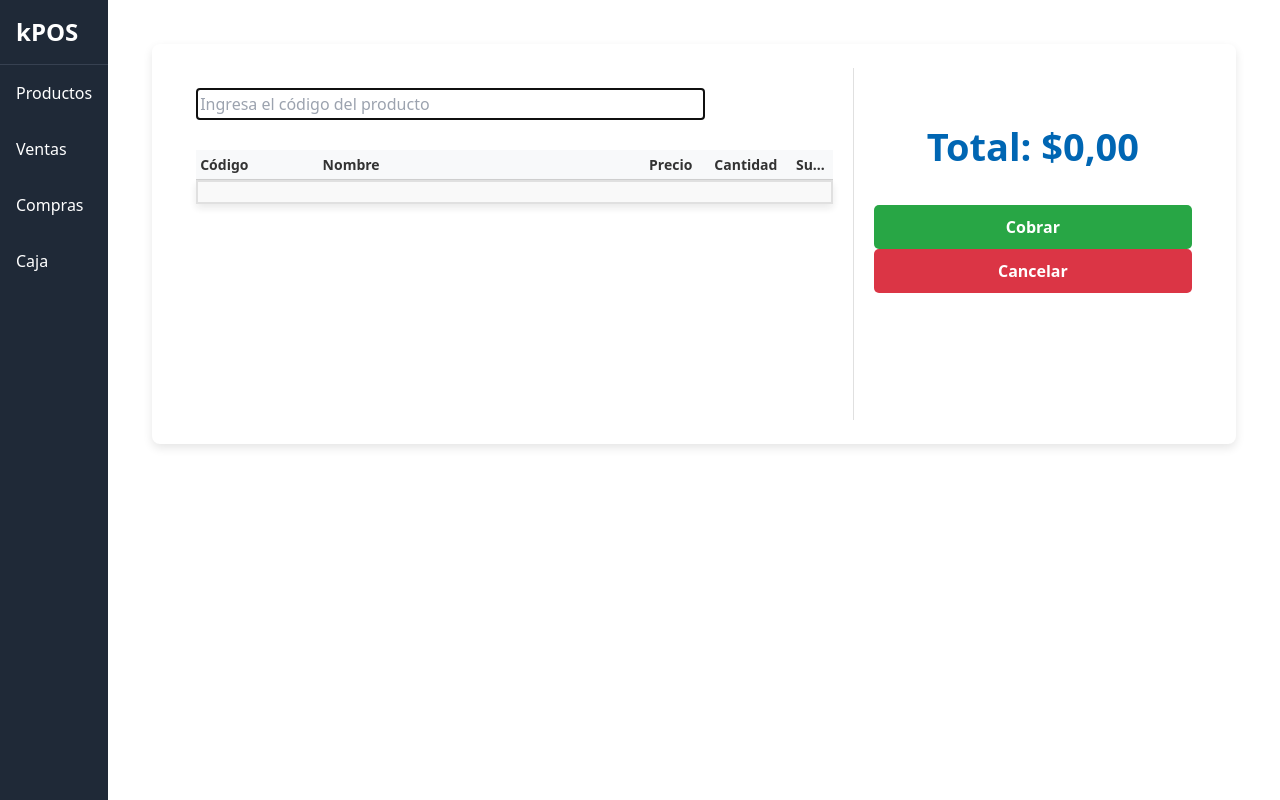
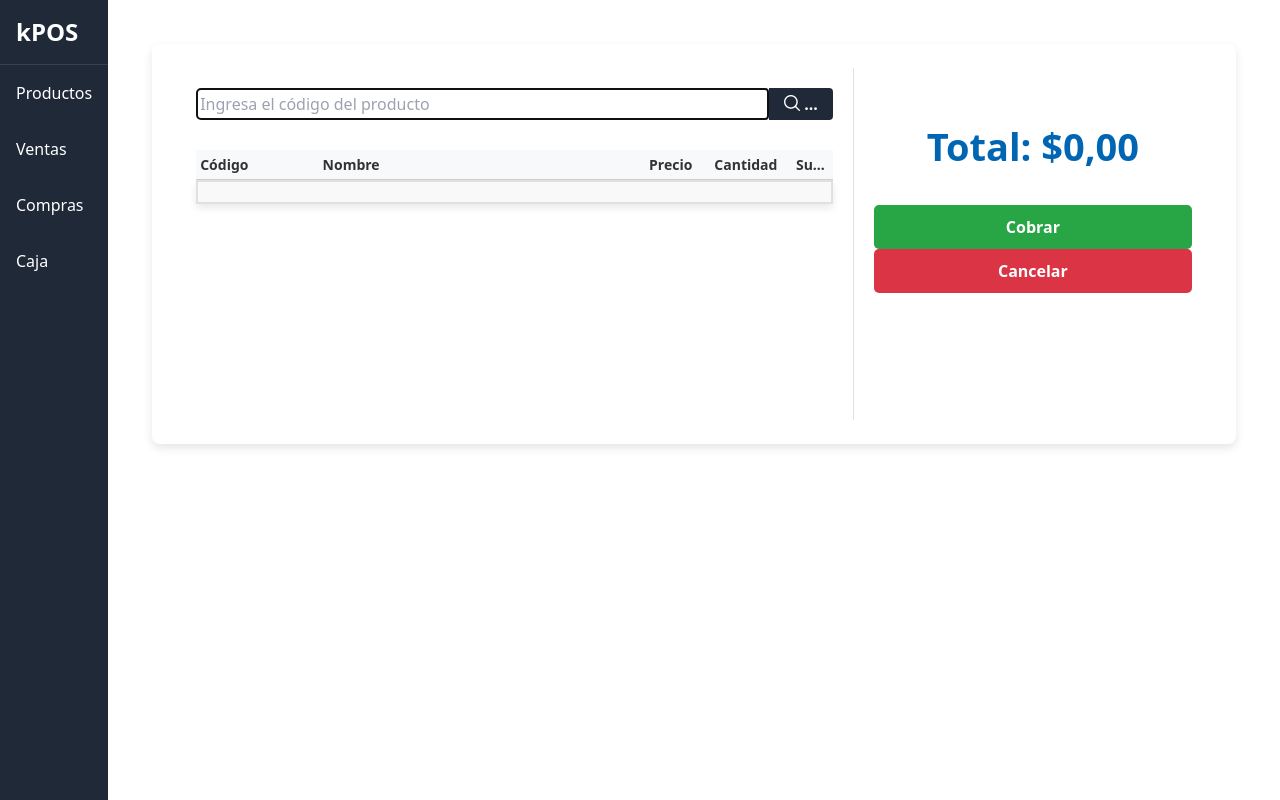
Before and after one commit to pagliardini/kpos-vuejs, a Vue app: page /ventas in a window 1280 px wide. Built offline with nearby package versions, Linux system fonts and the light colour scheme.

Commit message:
boton buscar prod en venta

```diff
--- a/package.json
+++ b/package.json
@@ -11,6 +11,7 @@
     "axios": "^1.7.7",
     "core-js": "^3.8.3",
     "flyonui": "^1.1.0",
+    "primeicons": "^7.0.0",
     "sweetalert2": "^11.14.5",
     "vue": "^3.2.13",
     "vue-router": "^4.4.5"
--- /dev/null
+++ b/src/components/ventas/BotonBuscarProd.css
@@ -0,0 +1,21 @@
+.boton-buscar {
+    display: flex; /* Usar flexbox para alinear elementos */
+    align-items: center; /* Centrar verticalmente */
+    justify-content: center; /* Centrar horizontalmente */
+    width: 100%;
+    padding: 10px 20px;
+    background-color: #1f2937; /* Color de fondo */
+    color: white; /* Color del texto */
+    border: none; /* Sin borde */
+    cursor: pointer; /* Cambia el cursor al pasar por encima */
+    font-weight: bold;
+    border-radius: 5px;
+
+}
+.boton-buscar:hover {
+    background-color: #c72333; /* Color al pasar el mouse */
+}
+
+.boton-buscar:active {
+    background-color: #bc2130; /* Color al hacer clic */
+}
--- /dev/null
+++ b/src/components/ventas/BotonBuscarProd.vue
@@ -0,0 +1,11 @@
+<template>
+  <div>
+    <button class="boton-buscar">
+      Buscar
+    </button>
+  </div>
+</template>
+
+<script setup>
+import './BotonBuscarProd.css'
+</script>
--- a/src/components/ventas/InputProducto.css
+++ b/src/components/ventas/InputProducto.css
@@ -1,8 +1,32 @@
+.contenedor-input-boton {
+  display: flex;
+  width: 100%;
+}
+
 .input-producto {
-  width: 50%;
-  padding: 5px;
-  background-color: rgba(0, 0 ,0 ,0); /* Color de fondo */
-  color: black; /* Color del texto */
-  border: 1px solid black; /* Borde de 2px, sólido y negro */
-  cursor: pointer; /* Cambia el cursor al pasar por encima */
+  width: 90% !important;
+  padding: 1px;
+  background-color: rgba(0, 0, 0, 0);
+  color: black;
+  border: 1px solid black;
+  border-radius: 4px 0 0 4px; /* Bordes redondeados solo en la izquierda */
 }
+
+.boton-buscar {
+  width: 10%;
+  padding: 1px 1px;
+  background-color: #1f2937;
+  color: white;
+  border: none;
+  border-radius: 0 4px 4px 0; /* Bordes redondeados solo en la derecha */
+  cursor: pointer;
+  font-weight: bold;
+}
+
+.boton-buscar:hover {
+  background-color: #c72333;
+}
+
+.boton-buscar:active {
+  background-color: #bc2130;
+}
--- a/src/components/ventas/InputProducto.vue
+++ b/src/components/ventas/InputProducto.vue
@@ -1,5 +1,5 @@
 <template>
-  <div>
+  <div class="contenedor-input-boton">
     <input
         ref="codigoInput"
         type="text"
@@ -8,16 +8,19 @@
         placeholder="Ingresa el código del producto"
         class="input-producto"
     />
+    <button class="boton-buscar" @click="buscarProducto">
+      <i class="pi pi-search"></i> ...
+    </button>
   </div>
 </template>
 
 <script setup>
-import './InputProducto.css'
-import { ref, defineEmits, defineExpose, onMounted} from 'vue';
+import './InputProducto.css';
+import { ref, defineEmits, defineExpose, onMounted } from 'vue';
 import axios from 'axios';
 import Swal from 'sweetalert2';
 
-const emit = defineEmits(['producto-agregado', 'abrir-modal']); // Agregar el evento para abrir el modal
+const emit = defineEmits(['producto-agregado', 'abrir-modal']);
 const codigo = ref('');
 
 async function buscarProducto() {
@@ -34,7 +37,7 @@ async function buscarProducto() {
           title: 'Código no encontrado',
           text: `El código ingresado "${codigo.value}" no existe.`,
         }).then(() => {
-          codigo.value = ''; // Limpiar el input después de mostrar el popup
+          codigo.value = '';
         });
       } else {
         console.error('Error al buscar el producto:', error);
@@ -43,13 +46,11 @@ async function buscarProducto() {
   }
 }
 
-
-
 function handleEnter() {
   if (codigo.value.trim() === '') {
-    emit('abrir-modal'); // Emitir evento para abrir el modal si el input está vacío
+    emit('abrir-modal');
   } else {
-    buscarProducto(); // Si hay código, buscar producto
+    buscarProducto();
   }
 }
 
@@ -64,5 +65,9 @@ onMounted(() => {
   focusInput();
 });
 
-defineExpose({focusInput});
+defineExpose({ focusInput });
 </script>
+
+<style scoped>
+
+</style>
--- a/src/main.js
+++ b/src/main.js
@@ -4,7 +4,7 @@ import router from './router';
 
 // Import Tailwind's CSS (this is necessary to enable Tailwind styling)
 import './assets/main.css';  // <-- Add this line to import Tailwind
-
+import 'primeicons/primeicons.css';
 // Crear la instancia de la aplicación Vue
 const app = createApp(App);
 
```
Also changed, not shown: 1 other file (tests, documents, lock files or other folders).
